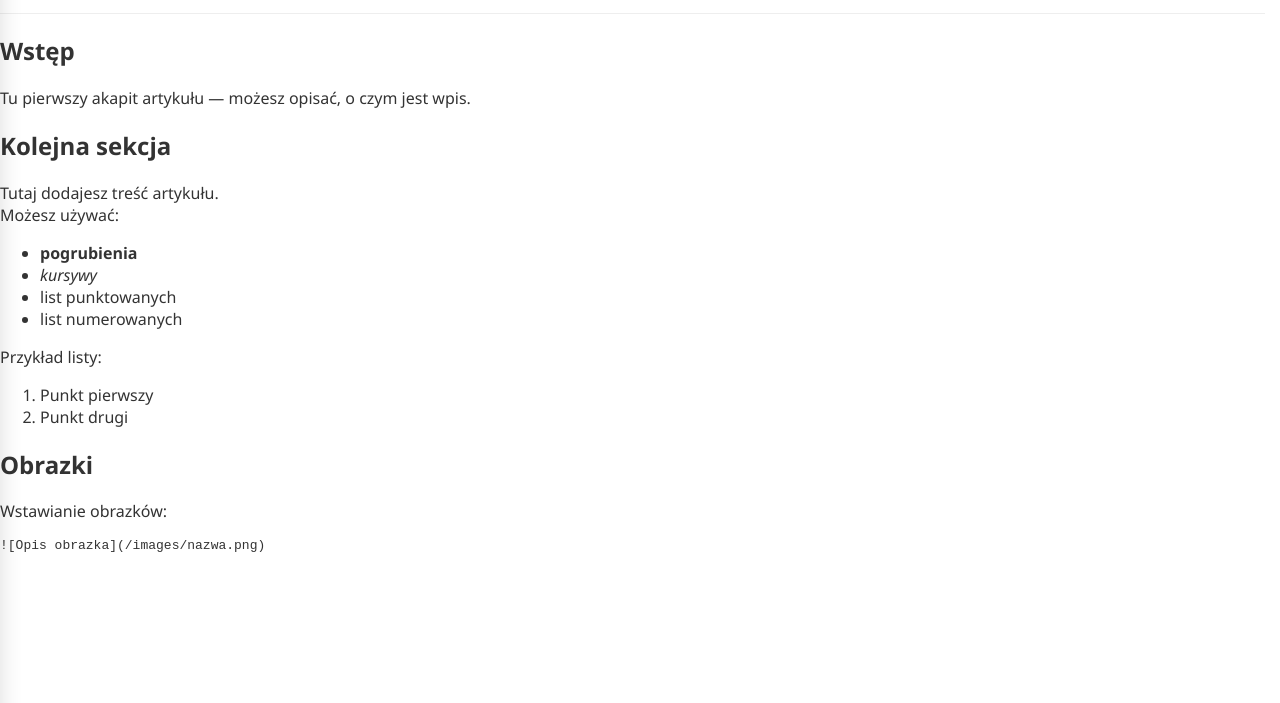
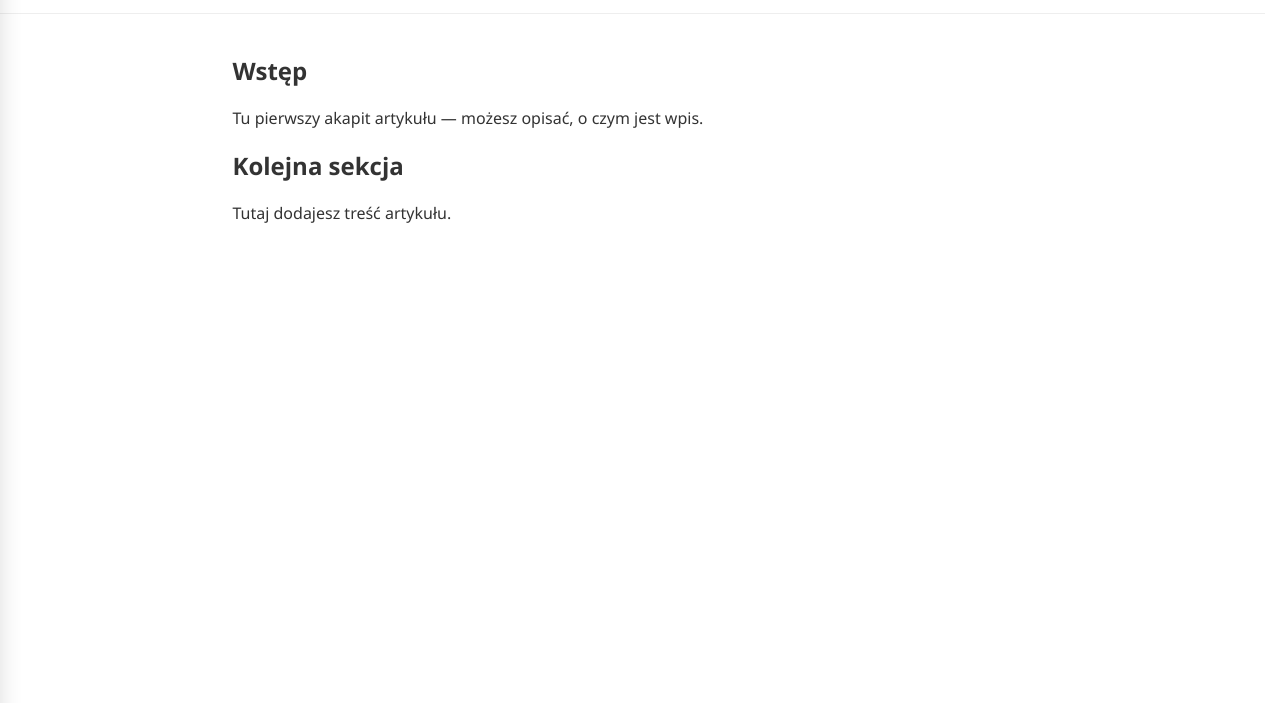
Before and after one commit to martynapatyniak/ktdevelopment-cms, an Eleventy site: page src/blog/2025-08-12-nazwa-artykulu.md in a window 1280 px wide. Shown: the part 97-800 px from the top of the page. Built offline with nearby package versions, Linux system fonts and the light colour scheme; Eleventy itself is replaced by a stand-in of ours; files that its build step writes are made by us from their sources.

Commit message:
Update 2025-08-12-nazwa-artykulu.md

````diff
--- a/src/blog/2025-08-12-nazwa-artykulu.md
+++ b/src/blog/2025-08-12-nazwa-artykulu.md
@@ -1,26 +1,16 @@
 ---
 title: "Tytuł artykułu"
 tags: ["post"]
-layout: "layout.njk"
+layout: layout.njk
 permalink: "/pl/blog/{{ page.fileSlug }}/"
 ---
+
+<div class="blog-container">
 
 ## Wstęp
 Tu pierwszy akapit artykułu — możesz opisać, o czym jest wpis.
 
 ## Kolejna sekcja
 Tutaj dodajesz treść artykułu.
-Możesz używać:
-- **pogrubienia**
-- *kursywy*
-- list punktowanych
-- list numerowanych
 
-Przykład listy:
-1. Punkt pierwszy
-2. Punkt drugi
-
-## Obrazki
-Wstawianie obrazków:
-```markdown
-![Opis obrazka](/images/nazwa.png)
+</div>
````
